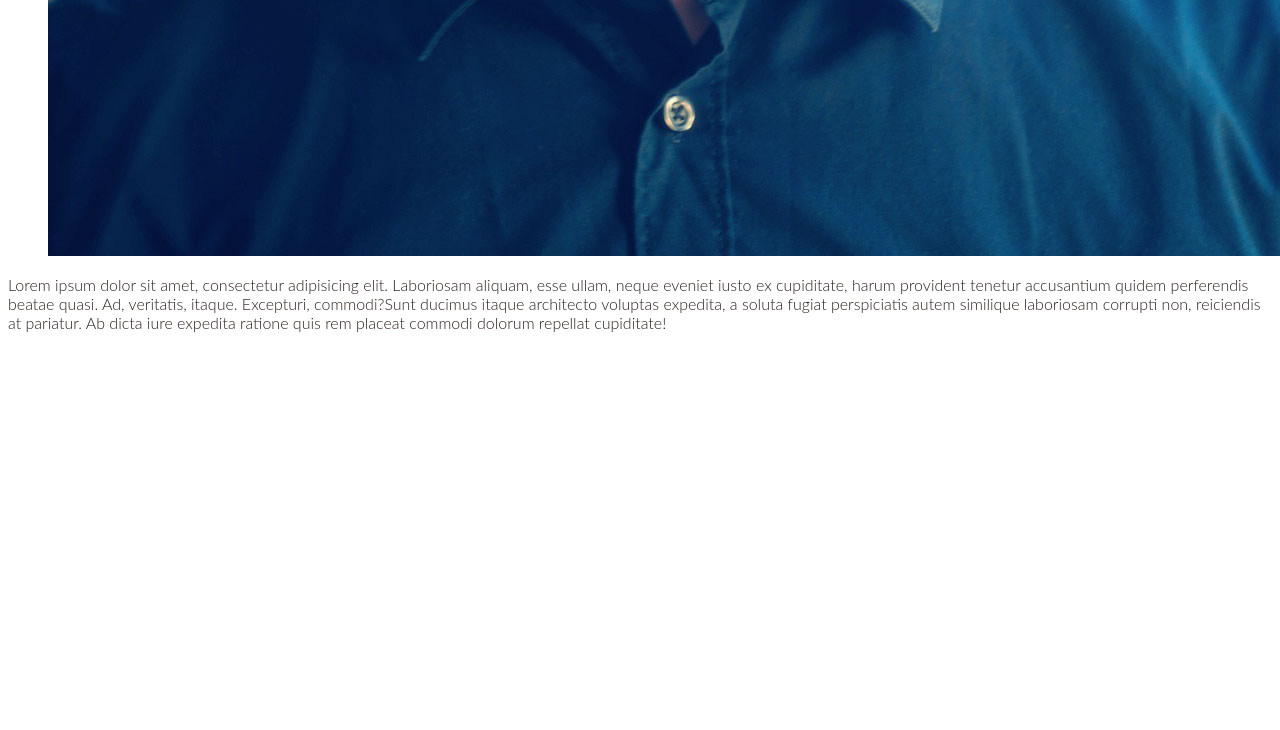
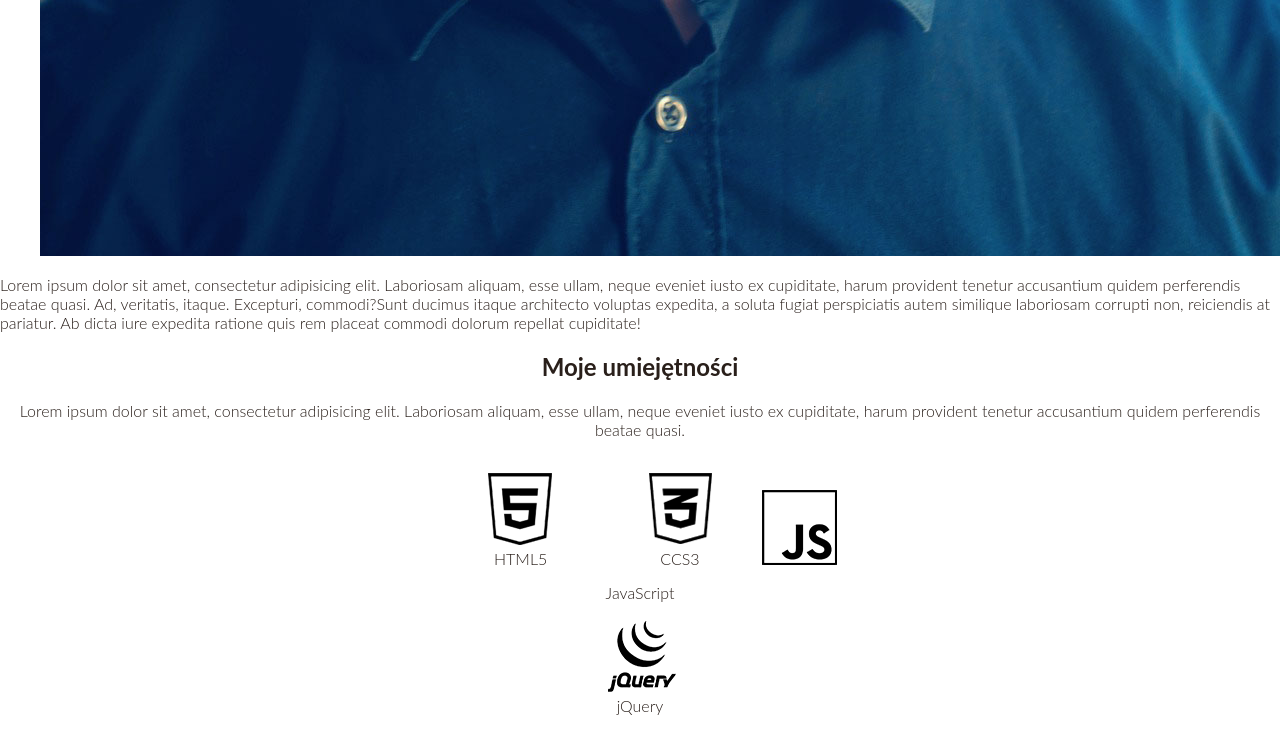
Before and after one commit to d-tox11/d-tox11.github.io, a plain HTML site: page warsztaty/portfolio-grafiki/index.html in a window 1280 px wide. Shown: the part 1299-2029 px from the top of the page. Before the commit the page ends 1647 px from the top, so only its background shows below. Drawn offline with Linux system fonts and the light colour scheme.

Commit message:
moje umiejęstności

```diff
--- a/warsztaty/portfolio-grafiki/css/style.css
+++ b/warsztaty/portfolio-grafiki/css/style.css
@@ -5,11 +5,9 @@
 body {
 	font-family: 'Lato', sans-serif;
 	color: #291f1a;
+    margin: 0;
     font-weight: 300;
 }
-
-
-
 
 h1, h2, h3, h4, h5, h6{
     text-align: center;
@@ -17,7 +15,6 @@ h1, h2, h3, h4, h5, h6{
 
 
 #section {
-    padding: 0 80px 100px;
     padding: 0 80px 100px;
     font-weight: 100;
 }
@@ -74,24 +71,23 @@ text-decoration: none;
     padding: 20px 40px;
 }
 
-main-header .main-header-content{
+#main-header .main-header-content{
     padding: 30vh;
     text-align: center;
 }
 
-
-main-header .main-header-content span{
+#main-header .main-header-content span{
     color: #1ac056;
     font-weight: 400;
 }
 
-main-header .main-header-content h1{
+#main-header .main-header-content h1{
     font-size: 4em;
     font-family: 'Roboto', sans-serif;
     font-weight: 200;
 }
 
-main-header .main-header-content h2{
+#main-header .main-header-content h2{
     font-weight: 200;
     font-size: 2em;
 }
@@ -119,3 +115,16 @@ main-header .main-header-content h2{
     border-radius: 15px;
     max-width: 100%;
 }
+
+#skills > p {
+    text-align: center;
+}
+
+#skills div#skills-icons {
+    text-align: center;
+}
+
+#skills div#skills-icons figure {
+    display: inline-block;
+    margin-bottom: 15px;
+}
--- a/warsztaty/portfolio-grafiki/index.html
+++ b/warsztaty/portfolio-grafiki/index.html
@@ -49,6 +49,28 @@
 
     </section>
 
+    <section id="skills">
+        <h2>Moje umiejętności</h2>
+        <p>Lorem ipsum dolor sit amet, consectetur adipisicing elit. Laboriosam aliquam, esse ullam, neque eveniet iusto ex cupiditate, harum provident tenetur accusantium quidem perferendis beatae quasi.
+        </p>
+        <div id="skills-icons">
+            <figure class="skills-icons-item">
+                <img src="icons/html5.png" alt="Ikona HTML5">
+                <figcaption>HTML5</figcaption>
+            </figure>
+            <figure>
+                <img src="icons/css3.png" alt="Ikona CSS3">
+                <figcaption>CCS3 </figcaption>
+            </figure>
+            <img src="icons/js.png" alt="Ikona JS">
+            <figcaption>JavaScript</figcaption>
+            </figure>
+            <figure>
+                <img src="icons/jquery.png" alt="Ikona Jquery">
+                <figcaption>jQuery</figcaption>
+            </figure>
+    </section>
+
 
 </body>
 
```
